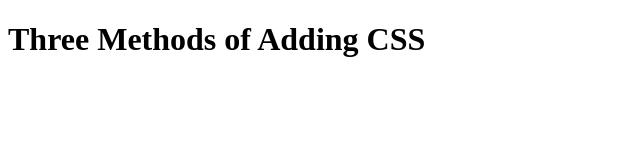
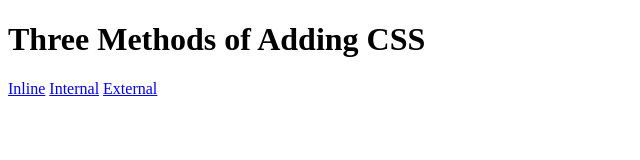
Before and after one commit to wanyulindev/AddingCSS, a plain HTML site: page index.html in a window 1280 px wide. Shown: the whole page, without its empty margins (0-640 px from the left). Drawn offline with Linux system fonts and the light colour scheme.

Commit message:
Finished index.html

```diff
--- a/index.html
+++ b/index.html
@@ -9,9 +9,9 @@
 <body>
   <h1>Three Methods of Adding CSS</h1>
   <!-- Create 3 Links to The 3 Webpages: inline, internal and external -->
-  <!-- <a href="">Inline</a>
-  <a href="">Internal</a>
-  <a href="">External</a> -->
+  <a href="./inline.html">Inline</a>
+  <a href="./internal.html">Internal</a>
+  <a href="./external.html">External</a>
 </body>
 
 </html>
```
